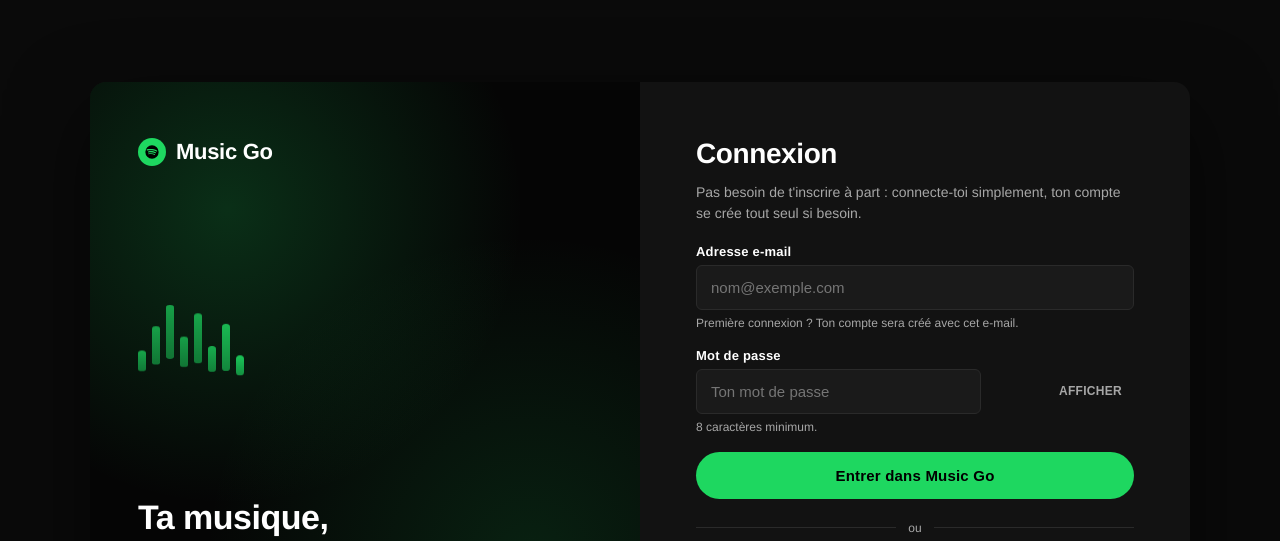
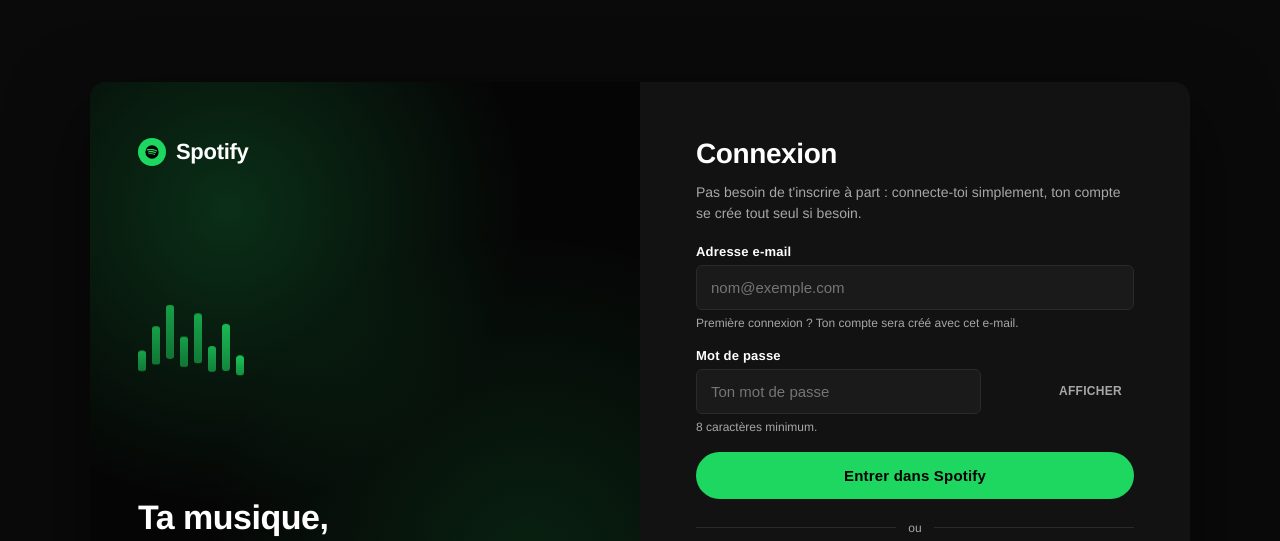
Before and after one commit to rwidmer1/Spotify, a plain HTML site: page musicgo-connexion.html in a window 1280 px wide. Shown: the top 541 px of the page. Drawn offline with Linux system fonts and the light colour scheme.

Commit message:
Update musicgo-connexion.html

```diff
--- a/musicgo-connexion.html
+++ b/musicgo-connexion.html
@@ -233,7 +233,7 @@
       <span class="dot">
         <svg viewBox="0 0 24 24"><path d="M12 2a10 10 0 1 0 0 20 10 10 0 0 0 0-20zm4.6 14.3a.62.62 0 0 1-.86.2c-2.35-1.43-5.3-1.76-8.79-.96a.62.62 0 0 1-.27-1.2c3.82-.87 7.1-.5 9.72 1.1.3.18.4.56.2.86zm1.22-2.7a.78.78 0 0 1-1.07.26c-2.69-1.65-6.79-2.14-9.97-1.17a.78.78 0 0 1-.45-1.49c3.63-1.1 8.15-.56 11.23 1.33.37.23.49.72.26 1.07zm.1-2.82C14.7 9 8.36 8.79 5.1 9.8a.93.93 0 1 1-.54-1.78c3.74-1.14 10.65-.9 14.85 1.62a.93.93 0 0 1-.97 1.59z"/></svg>
       </span>
-      Music Go
+      Spotify
     </div>
 
     <div class="bars" aria-hidden="true">
@@ -270,7 +270,7 @@
         <span class="hint" id="pwHint">8 caractères minimum.</span>
       </div>
 
-      <button type="submit" class="submit-btn">Entrer dans Music Go</button>
+      <button type="submit" class="submit-btn">Entrer dans Spotify</button>
 
       <div class="divider">ou</div>
 
```
